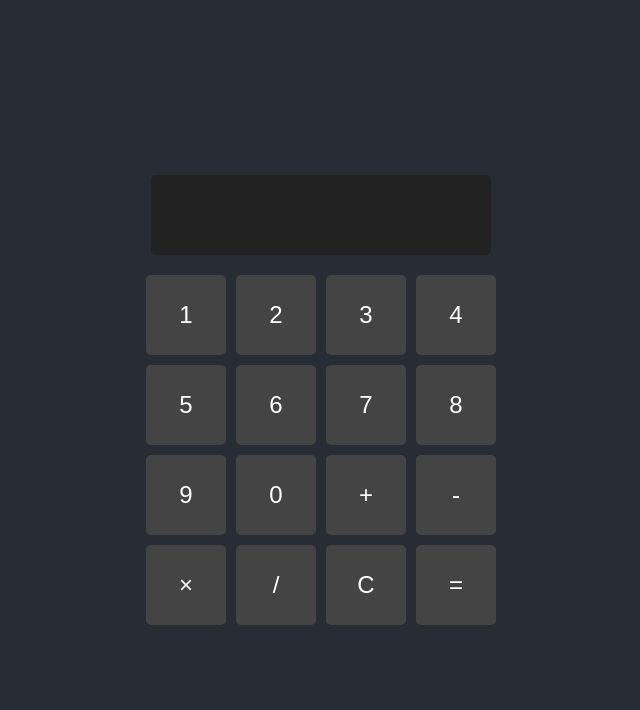
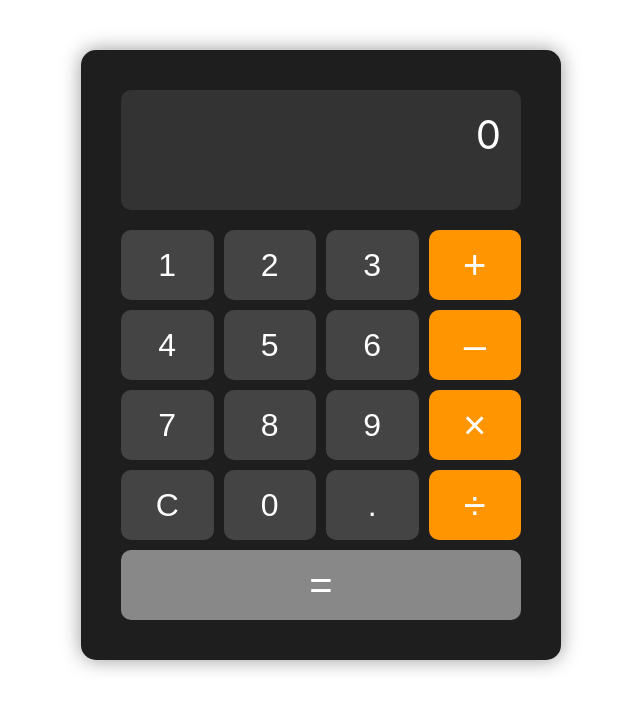
Before and after one commit to Tommy2499/interactive-calculator, a React (Create React App) app: page / in a window 1280 px wide. Shown: the top 710 px of the page, without its empty margins (319-959 px from the left). Built offline with nearby package versions, Linux system fonts and the light colour scheme.

Commit message:
changed to bootstrap style, made operations orange, added decimal

```diff
--- a/package.json
+++ b/package.json
@@ -3,8 +3,10 @@
   "version": "0.1.0",
   "private": true,
   "dependencies": {
+    "bootstrap": "^5.3.3",
     "cra-template": "1.2.0",
     "react": "^19.0.0",
+    "react-bootstrap": "^2.10.7",
     "react-dom": "^19.0.0",
     "react-scripts": "5.0.1",
     "web-vitals": "^4.2.4"
--- a/src/App.css
+++ b/src/App.css
@@ -1,44 +1,41 @@
+/* App.css */
 .App {
-  text-align: center;
-  display: flex;
-  flex-direction: column;
-  align-items: center;
-  justify-content: center;
-  height: 100vh;
-  background-color: #282c34;
+  background-color: #1e1e1e; /* Dark background for the app */
   color: white;
+  padding: 40px;
+  border-radius: 15px;
+  box-shadow: 0px 0px 20px rgba(0, 0, 0, 0.4);
+  max-width: 400px;
+  margin: 50px auto;
 }
 
 .display {
-  width: 320px;
-  height: 60px;
-  background-color: #222;
+  background-color: #333;
   color: white;
-  font-size: 2rem;
-  display: flex;
-  align-items: center;
-  justify-content: flex-end;
-  padding: 10px;
+  font-size: 2.5rem;
+  padding: 20px;
+  border-radius: 10px;
+  text-align: right;
   margin-bottom: 20px;
-  border-radius: 5px;
+  height: 80px;
+  overflow-x: auto;
 }
 
 .buttons {
   display: grid;
-  grid-template-columns: repeat(4, 80px); /* 4 columns 80 px wide */
-  grid-gap: 10px;
+  grid-template-columns: repeat(4, 1fr); /* Create 4 equal columns */
+  gap: 10px; /* Add spacing between buttons */
+  margin-bottom: 10px;
 }
 
 button {
-  width: 80px;
-  height: 80px;
+  height: 70px;
+  font-size: 2rem;
+  border-radius: 10px;
   background-color: #444;
   color: white;
   border: none;
-  border-radius: 5px;
-  font-size: 1.5rem;
-  cursor: pointer;
-  transition: background-color 0.3s;
+  transition: background-color 0.2s, transform 0.2s;
 }
 
 button:hover {
@@ -47,39 +44,45 @@
 
 button:active {
   background-color: #666;
+  transform: scale(0.95); /* Adds a slight press effect */
 }
 
-.App-logo {
-  height: 40vmin;
-  pointer-events: none;
+.operation-btn {
+  background-color: #FF9500; /* Orange background for operations */
+  color: white;
+  font-size: 2.5rem;
 }
 
-@media (prefers-reduced-motion: no-preference) {
-  .App-logo {
-    animation: App-logo-spin infinite 20s linear;
-  }
+.operation-btn:hover {
+  background-color: #e68900; /* Slightly darker orange on hover */
 }
 
-.App-header {
-  background-color: #282c34;
-  min-height: 100vh;
-  display: flex;
-  flex-direction: column;
-  align-items: center;
-  justify-content: center;
-  font-size: calc(10px + 2vmin);
-  color: white;
+.operation-btn:active {
+  background-color: #b87700; /* Even darker orange on press */
 }
 
-.App-link {
-  color: #61dafb;
+.invisible {
+  background-color: #1e1e1e;
 }
 
-@keyframes App-logo-spin {
-  from {
-    transform: rotate(0deg);
-  }
-  to {
-    transform: rotate(360deg);
-  }
+.invisible:hover {
+  background-color: #1e1e1e;
 }
+
+.bottom-row {
+  display: grid;
+  grid-template-columns: repeat(1, 1fr); /* Create 4 equal columns */
+  gap: 10px; /* Add spacing between buttons */
+}
+
+.bottom-row button {
+  background-color: #888;
+}
+
+.bottom-row button:hover{
+  background-color: #777;
+}
+
+.bottom-row button:active{
+  background-color: #666;
+}
--- a/src/App.js
+++ b/src/App.js
@@ -1,5 +1,6 @@
 import React, { useState } from 'react';
-import './App.css';  // Keep this for styling your app
+import { Button, Container } from 'react-bootstrap';
+import './App.css';
 
 function App() {
   const [input, setInput] = useState('');
@@ -24,27 +25,33 @@
   };
 
   return (
-    <div className="App">
-      <div className="display">{input}</div>
+    <Container className="App">
+      <div className="display">
+        {input || '0'}
+      </div>
       <div className="buttons">
-        <button onClick={() => handleClick('1')}>1</button>
-        <button onClick={() => handleClick('2')}>2</button>
-        <button onClick={() => handleClick('3')}>3</button>
-        <button onClick={() => handleClick('4')}>4</button>
-        <button onClick={() => handleClick('5')}>5</button>
-        <button onClick={() => handleClick('6')}>6</button>
-        <button onClick={() => handleClick('7')}>7</button>
-        <button onClick={() => handleClick('8')}>8</button>
-        <button onClick={() => handleClick('9')}>9</button>
-        <button onClick={() => handleClick('0')}>0</button>
-        <button onClick={() => handleClick('+')}>+</button>
-        <button onClick={() => handleClick('-')}>-</button>
-        <button onClick={() => handleClick('*')}>×</button>
-        <button onClick={() => handleClick('/')}>/</button>
-        <button onClick={handleClear}>C</button>
-        <button onClick={handleEvaluate}>=</button>
+        <Button variant="secondary" onClick={() => handleClick('1')}>1</Button>
+        <Button variant="secondary" onClick={() => handleClick('2')}>2</Button>
+        <Button variant="secondary" onClick={() => handleClick('3')}>3</Button>
+        <Button variant="secondary" className="operation-btn" onClick={() => handleClick('+')}>+</Button>
+        <Button variant="secondary" onClick={() => handleClick('4')}>4</Button>
+        <Button variant="secondary" onClick={() => handleClick('5')}>5</Button>
+        <Button variant="secondary" onClick={() => handleClick('6')}>6</Button>
+        <Button variant="secondary" className="operation-btn" onClick={() => handleClick('-')}>–</Button>
+        <Button variant="secondary" onClick={() => handleClick('7')}>7</Button>
+        <Button variant="secondary" onClick={() => handleClick('8')}>8</Button>
+        <Button variant="secondary" onClick={() => handleClick('9')}>9</Button>
+        <Button variant="secondary" className="operation-btn" onClick={() => handleClick('*')}>×</Button>
+        <Button variant="secondary" onClick={handleClear}>C</Button>
+        <Button variant="secondary" onClick={() => handleClick('0')}>0</Button>
+        <Button variant="secondary" onClick={() => handleClick('.')}>.</Button>
+        <Button variant="secondary" className="operation-btn" onClick={() => handleClick('/')}>÷</Button>
+
       </div>
-    </div>
+      <div className="bottom-row">
+        <Button variant="secondary" className="operation-btn" onClick={handleEvaluate}>=</Button>
+      </div>
+    </Container>
   );
 }
 
```
Also changed, not shown: 1 other file (tests, documents, lock files or other folders).
